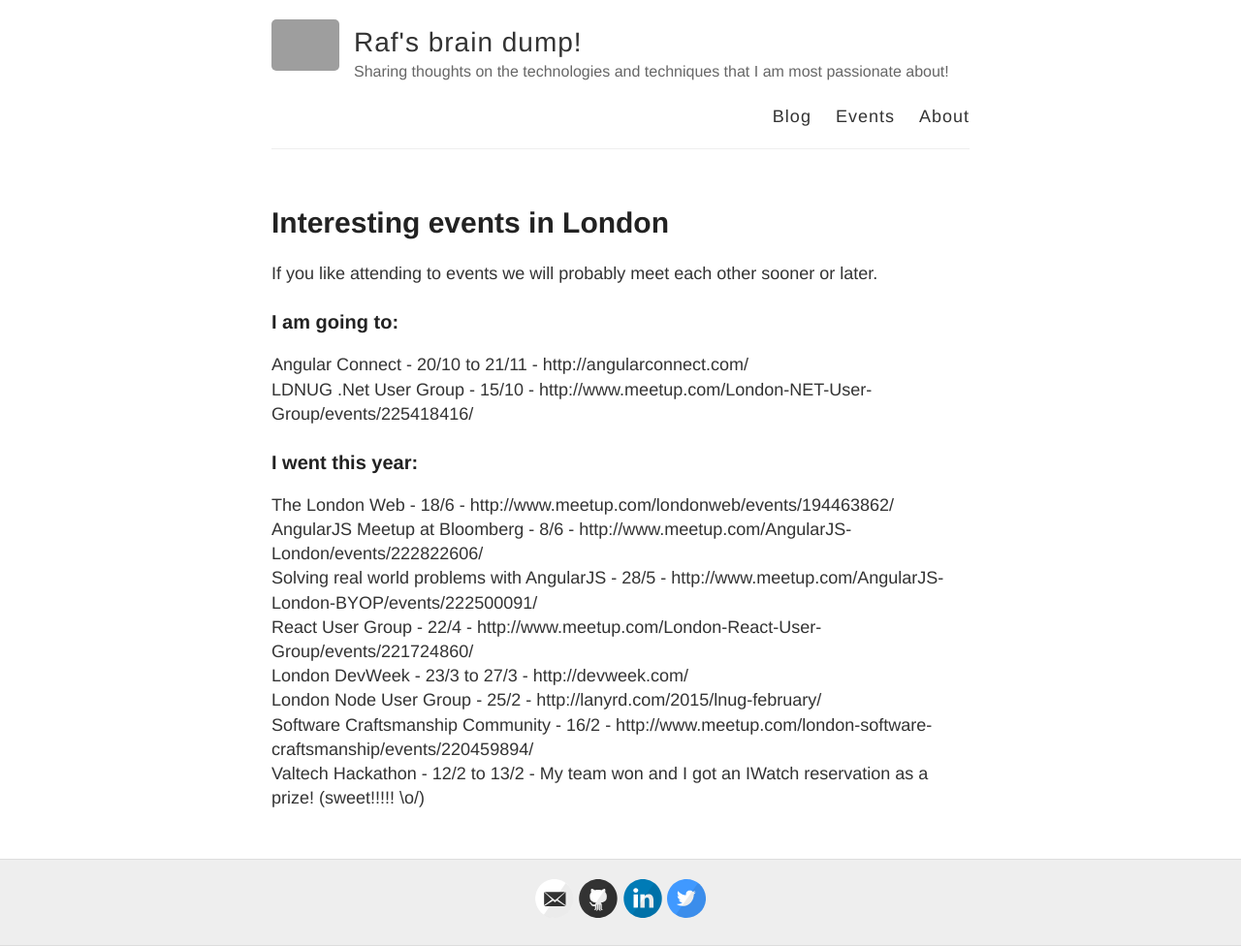
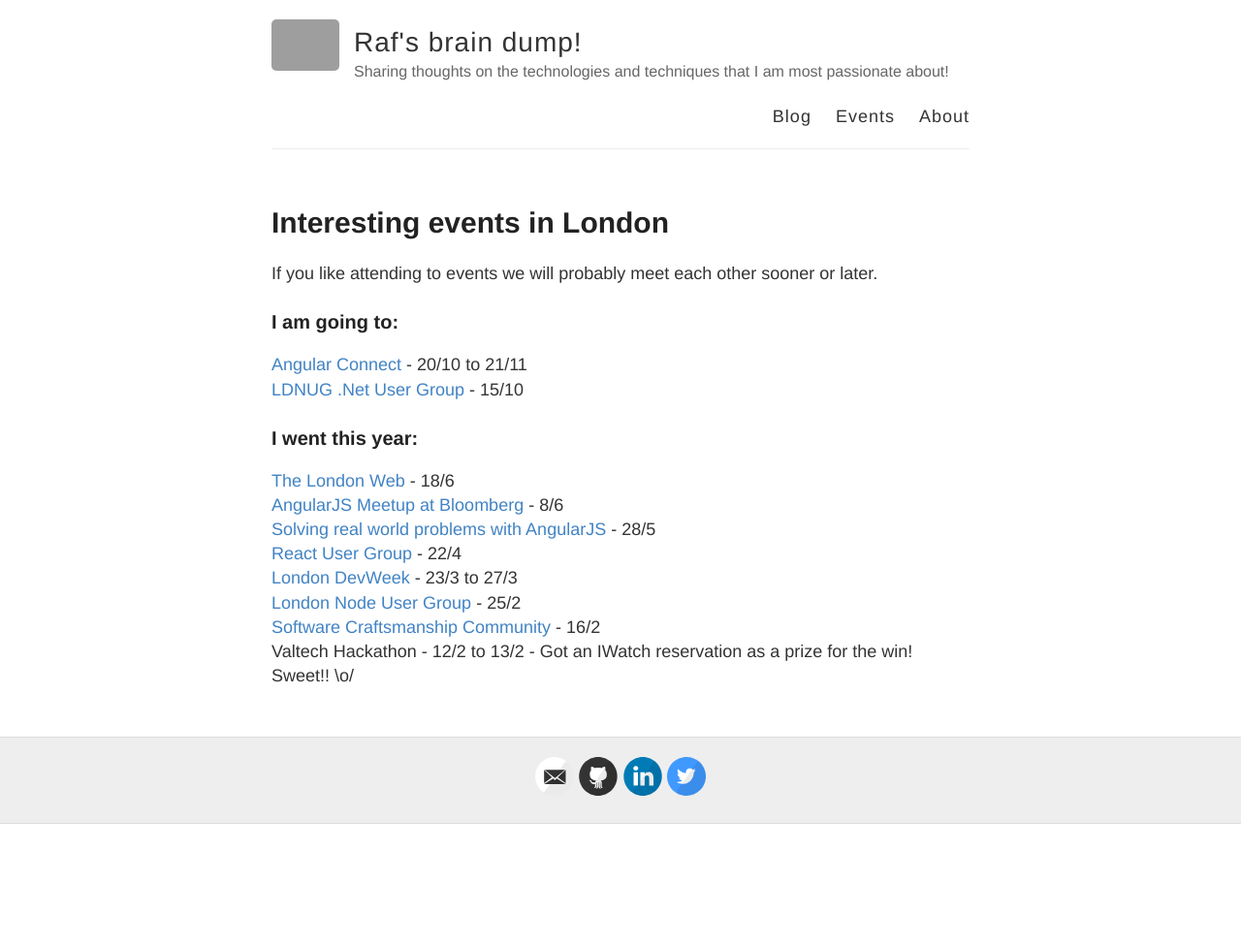
Before and after one commit to rafaelaudy/rafaelaudy.github.io, a Jekyll site: the page built from events.md, in a window 1280 px wide. Shown: the whole page at 97% size. Built offline with Jekyll 4.4.1, drawn with Linux system fonts in a browser that asks for light colours; Markdown is read by kramdown in place of the engine named in the settings; after the commit the page ends 900 px from its top, so only the background shows below that; grey boxes are pictures that could not be loaded.

Commit message:
Fixing hyperlinks of the events page

```diff
--- a/events.md
+++ b/events.md
@@ -6,15 +6,15 @@
 If you like attending to events we will probably meet each other sooner or later.
 
 ### I am going to:
-Angular Connect - 20/10 to 21/11 - http://angularconnect.com/
-<br>LDNUG .Net User Group - 15/10 - http://www.meetup.com/London-NET-User-Group/events/225418416/
+[Angular Connect](http://angularconnect.com/) - 20/10 to 21/11
+<br>[LDNUG .Net User Group](http://www.meetup.com/London-NET-User-Group/events/225418416/) - 15/10
 
 ### I went this year:
-The London Web - 18/6 - http://www.meetup.com/londonweb/events/194463862/
-<br>AngularJS Meetup at Bloomberg - 8/6 - http://www.meetup.com/AngularJS-London/events/222822606/
-<br>Solving real world problems with AngularJS - 28/5 - http://www.meetup.com/AngularJS-London-BYOP/events/222500091/
-<br>React User Group - 22/4 - http://www.meetup.com/London-React-User-Group/events/221724860/
-<br>London DevWeek - 23/3 to 27/3 - http://devweek.com/
-<br>London Node User Group - 25/2 - http://lanyrd.com/2015/lnug-february/
-<br>Software Craftsmanship Community - 16/2 - http://www.meetup.com/london-software-craftsmanship/events/220459894/
-<br>Valtech Hackathon - 12/2 to 13/2 - My team won and I got an IWatch reservation as a prize! (sweet!!!!! \o/)
+[The London Web](http://www.meetup.com/londonweb/events/194463862/) - 18/6
+<br>[AngularJS Meetup at Bloomberg](http://www.meetup.com/AngularJS-London/events/222822606/) - 8/6
+<br>[Solving real world problems with AngularJS](http://www.meetup.com/AngularJS-London-BYOP/events/222500091/) - 28/5
+<br>[React User Group](http://www.meetup.com/London-React-User-Group/events/221724860/) - 22/4
+<br>[London DevWeek](http://devweek.com/) - 23/3 to 27/3
+<br>[London Node User Group](http://lanyrd.com/2015/lnug-february/) - 25/2
+<br>[Software Craftsmanship Community](http://www.meetup.com/london-software-craftsmanship/events/220459894/) - 16/2
+<br>Valtech Hackathon - 12/2 to 13/2 - Got an IWatch reservation as a prize for the win! Sweet!! \o/
```
